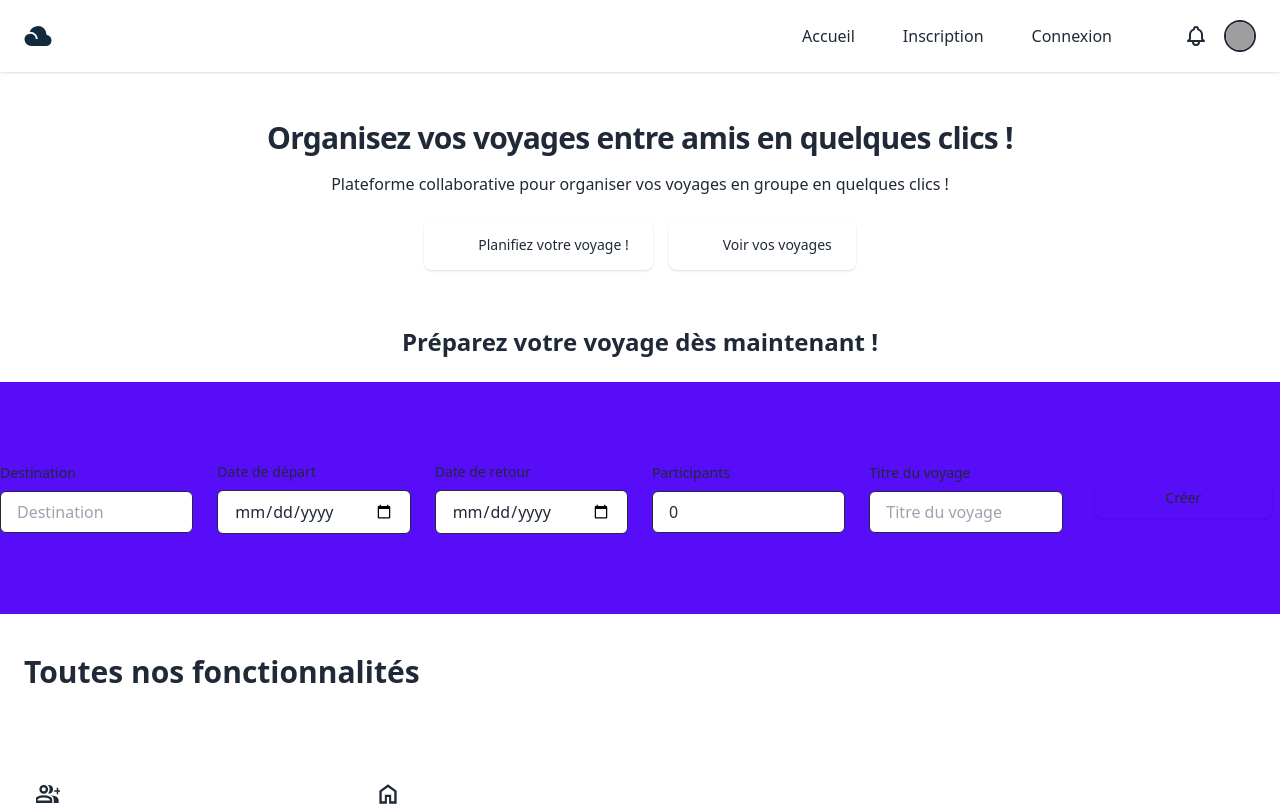
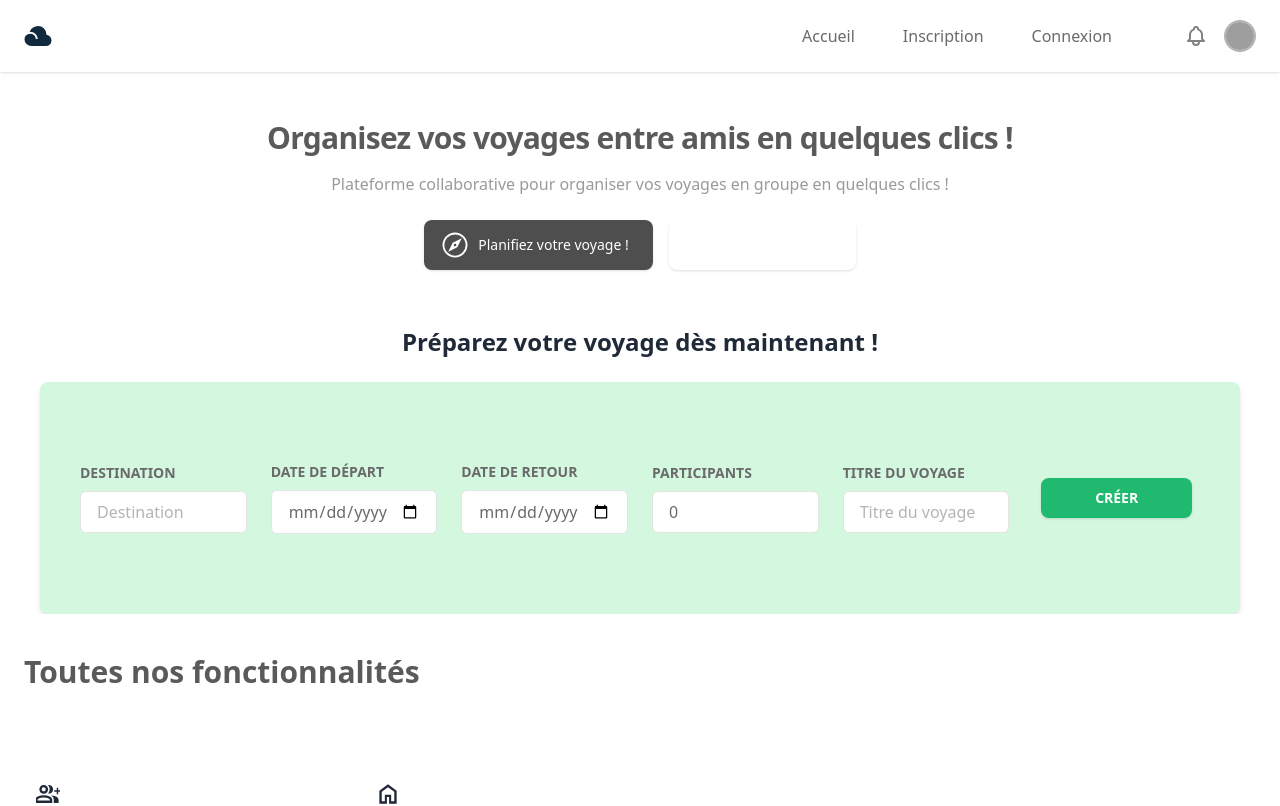
Before and after one commit to laurafeugene/site-voyage-front, a React (Vite) app: page / in a window 1280 px wide. Shown: the top 806 px of the page. Built offline with nearby package versions, Linux system fonts and the light colour scheme; grey boxes are pictures that could not be loaded.

Commit message:
:fix: fix travel form style

```diff
--- a/src/components/App/TravelForm/TravelForm.tsx
+++ b/src/components/App/TravelForm/TravelForm.tsx
@@ -85,13 +85,13 @@ function TravelForm() {
 
   return (
     <form
-      className="grid grid-cols-1 gap-6 mt-4 sm:grid-cols-3 md:grid-cols-6 justify-center items-center bg-primary py-20"
+      className="grid grid-cols-1 gap-6 mt-4 sm:grid-cols-3 md:grid-cols-6 justify-center items-center bg-green-100 py-20 px-10 mx-10 shadow-md rounded-lg"
       onSubmit={handleSubmit}
     >
       <div>
         <label
           htmlFor="destination"
-          className="block text-sm text-gray-500 dark:text-gray-300"
+          className="block text-sm text-gray-700 uppercase font-bold dark:text-gray-300"
         >
           Destination
         </label>
@@ -100,7 +100,7 @@ function TravelForm() {
           required
           placeholder="Destination"
           aria-label="Destination"
-          className="block w-full px-4 py-2 mt-2 text-gray-700 bg-white border border-gray-200 rounded-md dark:bg-gray-800 dark:text-gray-300 dark:border-gray-600 focus:border-blue-400 focus:ring-blue-300 focus:ring-opacity-40 dark:focus:border-blue-300 focus:outline-none focus:ring"
+          className="block w-full px-4 py-2 mt-2 text-gray-700 bg-white border border-gray-200 rounded-md dark:bg-gray-800 dark:text-gray-300 dark:border-gray-600 focus:border-green-400 focus:ring-green-200 focus:ring-opacity-40 dark:focus:border-green-200 focus:outline-none focus:ring"
           value={countrySearch}
           onChange={handleCountrySearch}
           ref={countryInput}
@@ -115,14 +115,14 @@ function TravelForm() {
       <div>
         <label
           htmlFor="departuredate"
-          className="block text-sm text-gray-500 dark:text-gray-300"
+          className="block text-sm text-gray-700 uppercase font-bold dark:text-gray-300"
         >
           Date de départ
         </label>
         <input
           type="date"
           required
-          className="block w-full px-4 py-2 mt-2 text-gray-700 bg-white border border-gray-200 rounded-md dark:bg-gray-800 dark:text-gray-300 dark:border-gray-600 focus:border-blue-400 focus:ring-blue-300 focus:ring-opacity-40 dark:focus:border-blue-300 focus:outline-none focus:ring"
+          className="block w-full px-4 py-2 mt-2 text-gray-700 bg-white border border-gray-200 rounded-md dark:bg-gray-800 dark:text-gray-300 dark:border-gray-600 focus:border-green-400 focus:ring-green-200 focus:ring-opacity-40 dark:focus:border-green-200 focus:outline-none focus:ring"
           value={departureDate}
           onChange={handledepartureDateChange}
         />
@@ -130,14 +130,14 @@ function TravelForm() {
       <div>
         <label
           htmlFor="arrivaldate"
-          className="block text-sm text-gray-500 dark:text-gray-300"
+          className="block text-sm text-gray-700 uppercase font-bold dark:text-gray-300"
         >
           Date de retour
         </label>
         <input
           type="date"
           required
-          className="block w-full px-4 py-2 mt-2 text-gray-700 bg-white border border-gray-200 rounded-md dark:bg-gray-800 dark:text-gray-300 dark:border-gray-600 focus:border-blue-400 focus:ring-blue-300 focus:ring-opacity-40 dark:focus:border-blue-300 focus:outline-none focus:ring"
+          className="block w-full px-4 py-2 mt-2 text-gray-700 bg-white border border-gray-200 rounded-md dark:bg-gray-800 dark:text-gray-300 dark:border-gray-600 focus:border-green-400 focus:ring-green-200 focus:ring-opacity-40 dark:focus:border-green-200 focus:outline-none focus:ring"
           value={arrivalDate}
           onChange={handlearrivalDateChange}
         />
@@ -145,7 +145,7 @@ function TravelForm() {
       <div>
         <label
           htmlFor="nb-travelers"
-          className="block text-sm text-gray-500 dark:text-gray-300"
+          className="block text-sm text-gray-700 uppercase font-bold dark:text-gray-300"
         >
           Participants
         </label>
@@ -157,7 +157,7 @@ function TravelForm() {
           name="nb-travelers"
           placeholder="Nombre de participants"
           aria-label="Nombre de participants"
-          className="block w-full px-4 py-2 mt-2 text-gray-700 bg-white border border-gray-200 rounded-md dark:bg-gray-800 dark:text-gray-300 dark:border-gray-600 focus:border-blue-400 focus:ring-blue-300 focus:ring-opacity-40 dark:focus:border-blue-300 focus:outline-none focus:ring"
+          className="block w-full px-4 py-2 mt-2 text-gray-700 bg-white border border-gray-200 rounded-md dark:bg-gray-800 dark:text-gray-300 dark:border-gray-600 focus:border-green-400 focus:ring-green-200 focus:ring-opacity-40 dark:focus:border-green-200 focus:outline-none focus:ring"
           value={numberOfTravelers}
           onChange={handlenumberOfTravelersChange}
         />
@@ -165,7 +165,7 @@ function TravelForm() {
       <div>
         <label
           htmlFor="title"
-          className="block text-sm text-gray-500 dark:text-gray-300"
+          className="block text-sm text-gray-700 uppercase font-bold dark:text-gray-300"
         >
           Titre du voyage
         </label>
@@ -174,14 +174,14 @@ function TravelForm() {
           required
           placeholder="Titre du voyage"
           aria-label="Titre du voyage"
-          className="block w-full px-4 py-2 mt-2 text-gray-700 bg-white border border-gray-200 rounded-md dark:bg-gray-800 dark:text-gray-300 dark:border-gray-600 focus:border-blue-400 focus:ring-blue-300 focus:ring-opacity-40 dark:focus:border-blue-300 focus:outline-none focus:ring"
+          className="block w-full px-4 py-2 mt-2 text-gray-700 bg-white border border-gray-200 rounded-md dark:bg-gray-800 dark:text-gray-300 dark:border-gray-600 focus:border-green-400 focus:ring-green-200 focus:ring-opacity-40 dark:focus:border-green-200 focus:outline-none focus:ring"
           value={title}
           onChange={handleTitleChange}
         />
       </div>
       <button
         type="submit"
-        className="inline-flex items-center justify-center w-full px-4 py-2.5 overflow-hidden text-sm text-white transition-colors duration-300 bg-gray-900 rounded-lg shadow sm:w-auto sm:mx-2 hover:bg-gray-700 dark:bg-gray-800 dark:hover:bg-gray-700 focus:ring focus:ring-gray-300 focus:ring-opacity-80"
+        className="inline-flex items-center justify-center w-full px-4 py-2.5 overflow-hidden text-sm font-bold uppercase text-white transition-colors duration-300 bg-green rounded-lg shadow sm:w-auto sm:mx-2 hover:bg-green-700 dark:bg-green-800 dark:hover:bg-green-700 focus:ring focus:ring-green-300 focus:ring-opacity-80"
       >
         Créer
       </button>
--- a/tailwind.config.js
+++ b/tailwind.config.js
@@ -1,10 +1,9 @@
 module.exports = {
   content: [
     "./src/**/*.{js,jsx,ts,tsx}",
-    'node_modules/flowbite-react/**/*.{js,jsx,ts,tsx}',
   ],
   plugins: [
-    require('@tailwindcss/forms', require('flowbite/plugin')),
+    require('@tailwindcss/forms'),
   ],
   theme: {
       screens: {
@@ -15,7 +14,7 @@ module.exports = {
         '2xl': '1536px',
       },
       colors: {
-        'primary': { // Accent Background color -- vert
+        green: { // Accent Background color -- vert
           '50': '#edfcf3',
           '100': '#d4f7e0',
           '200': '#adedc7',
@@ -28,7 +27,7 @@ module.exports = {
           '900': '#0c482f',
           '950': '#05291b',
       },
-      'secondary': { // Text color -- noir bleuté
+      darkblue: { // Text color -- noir bleuté
         '50': '#eaf1ff',
         '100': '#d9e5ff',
         '200': '#bbcfff',
@@ -41,7 +40,7 @@ module.exports = {
         '900': '#1b1e94',
         'DEFAULT': '#060620',
 },
-      'accent': { // Accent color -- orange
+      orange: { // Accent color -- orange
           '50': '#fff5ed',
           '100': '#ffe8d4',
           '200': '#ffcea8',
@@ -54,9 +53,23 @@ module.exports = {
           '900': '#7e2010',
           '950': '#440c06',
       },
-      'neutral': { // Neutral color -- white
+      white: { // Neutral color -- white
         'DEFAULT': '#ffffff',
     },
+    gray: {
+      '50': '#f8f8f8',
+      '100': '#f0f0f0',
+      '200': '#e4e4e4',
+      '300': '#c4c4c4',
+      '400': '#b4b4b4',
+      '500': '#9a9a9a',
+      '600': '#818181',
+      '700': '#6a6a6a',
+      '800': '#5a5a5a',
+      '900': '#4e4e4e',
+      '950': '#282828',
+  },
+
 },
 
     },
@@ -71,7 +84,4 @@ module.exports = {
     // },
   extend: {},
 plugins: [require("daisyui")],
-daisyui: {
-  themes: ['light'],
-}
   }
```
